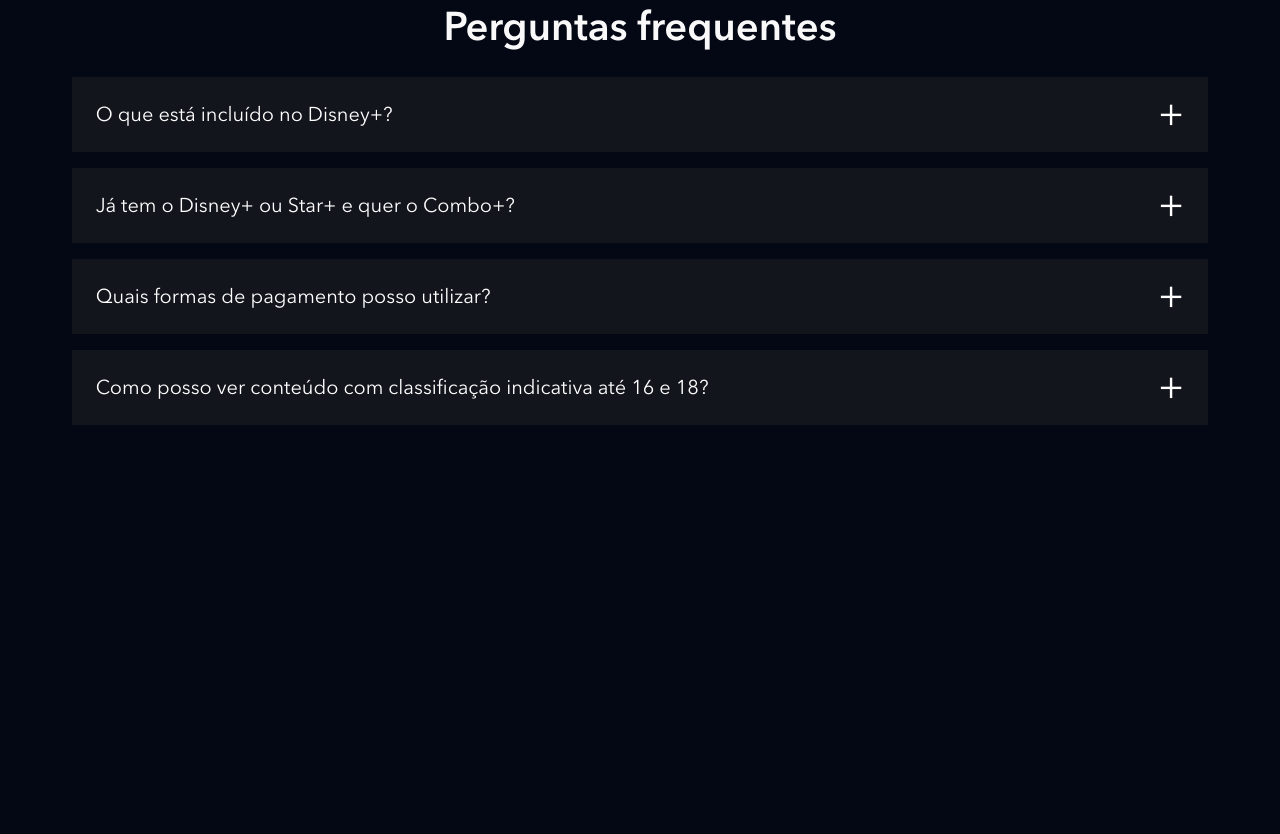
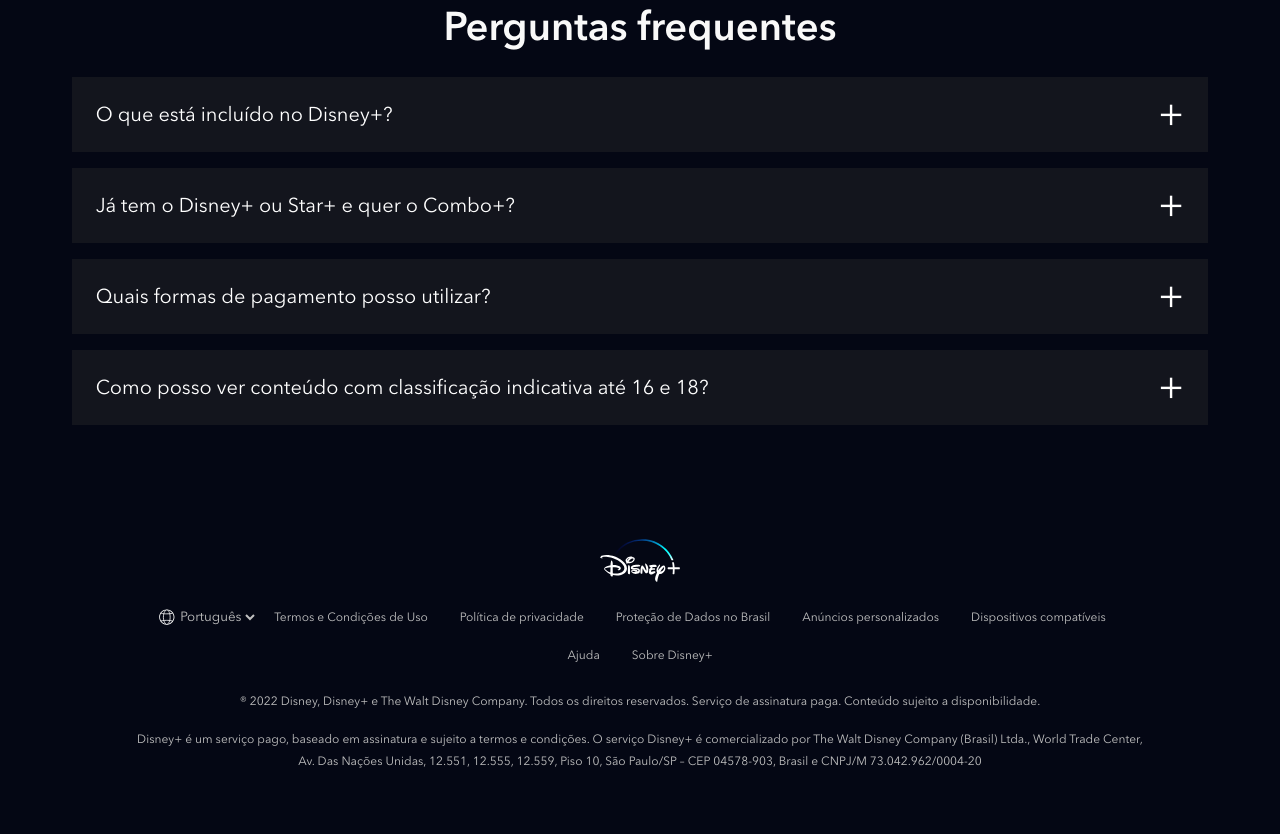
Before and after one commit to Marcelosoaresdev/clone_disneyplus, a website: page index.html in a window 1280 px wide. Shown: the part 4459-5293 px from the top of the page. Before the commit the page ends 4972 px from the top, so only its background shows below. Drawn offline with nearby package versions, Linux system fonts and the light colour scheme; files that its build step writes are made by us from their sources; files whose address does not match are found by name.

Commit message:
footer adicionado

```diff
--- a/index.html
+++ b/index.html
@@ -247,6 +247,49 @@
             </li>
         </ul>
     </section>
+    <footer class="footer">
+        <div class="footer__container">
+            <img class="footer__logo" src="./dist/images/disneyplus.svg" alt="Disney+">
+            <ul class="footer__links">
+                <li class="footer__links__item">
+                    <div class="language-selector">
+                        <img src="./dist/images/icones/globe.svg" alt="Globo do Mundo">
+                        <select>
+                            <option>English</option>
+                            <option selected>Português</option>
+                        </select>
+                    </div>
+                </li>
+                <li class="footer__links__item">
+                    <a href="#" class="text--small" >Termos e Condições de Uso</a>
+                </li>
+                <li class="footer__links__item">
+                    <a href="#" class="text--small" >Política de privacidade</a>
+                </li>
+                <li class="footer__links__item">
+                    <a href="#" class="text--small" >Proteção de Dados no Brasil</a>
+                </li>
+                <li class="footer__links__item">
+                    <a href="#" class="text--small" >Anúncios personalizados</a>
+                </li>
+                <li class="footer__links__item">
+                    <a href="#" class="text--small" >Dispositivos compatíveis</a>
+                </li>
+                <li class="footer__links__item">
+                    <a href="#" class="text--small" >Ajuda</a>
+                </li>
+                <li class="footer__links__item">
+                    <a href="#" class="text--small" >Sobre Disney+</a>
+                </li>
+            </ul>
+            <p class="text--small">
+                ® 2022 Disney, Disney+ e The Walt Disney Company. Todos os direitos reservados. Serviço de assinatura paga. Conteúdo sujeito a disponibilidade.
+            </p>
+            <p class="text--small">
+                Disney+ é um serviço pago, baseado em assinatura e sujeito a termos e condições. O serviço Disney+ é comercializado por The Walt Disney Company (Brasil) Ltda., World Trade Center, Av. Das Nações Unidas, 12.551, 12.555, 12.559, Piso 10, São Paulo/SP – CEP 04578-903, Brasil e CNPJ/M 73.042.962/0004-20
+            </p>
+        </div>
+    </footer>
 
     <script src="./src/main.js"></script>
 </body>
--- /dev/null
+++ b/src/styles/_footer.scss
@@ -0,0 +1,69 @@
+@use 'variaveis';
+
+.footer {
+
+    padding: 26px 8px;
+    &__container {
+        max-width: 1024px;
+        width: 100%;
+        margin: 0 auto;
+        text-align: center;
+        padding-bottom: 20px;
+    }
+
+    &__logo {
+        width: 80px;
+        margin: 0 auto 10px;
+    }
+
+    &__links {
+        margin-bottom: 16px;
+        display: flex;
+        align-items: center;
+        flex-wrap: wrap;
+        justify-content: center;
+
+        &__item {
+            display: inline-block;
+
+            a {
+                text-decoration: none;
+                padding: 8px 16px;
+                display: block;
+
+                &:hover {
+                    color: variaveis.$corTextoSecundario;
+                }
+            }
+        }
+    }
+
+    p {
+        margin-bottom: 16px;
+    }
+}
+
+.language-selector {
+    display: flex;
+    align-items: center;
+
+    img {
+        height: 18px;
+        width: 18px;
+    }
+
+    select {
+        background-color: transparent;
+        border: none;
+        color: variaveis.$corTextoPrincipal;
+        height: 38px;
+
+        &:hover {
+            color: variaveis.$corTextoSecundario;
+        }
+
+        option {
+            color: variaveis.$corDeFundo;
+        }
+    }
+}
--- a/src/styles/main.scss
+++ b/src/styles/main.scss
@@ -4,6 +4,7 @@
 @use 'plans';
 @use 'available-devices';
 @use 'faq';
+@use 'footer';
 
 @font-face {
     font-family: Avenir ;
```
